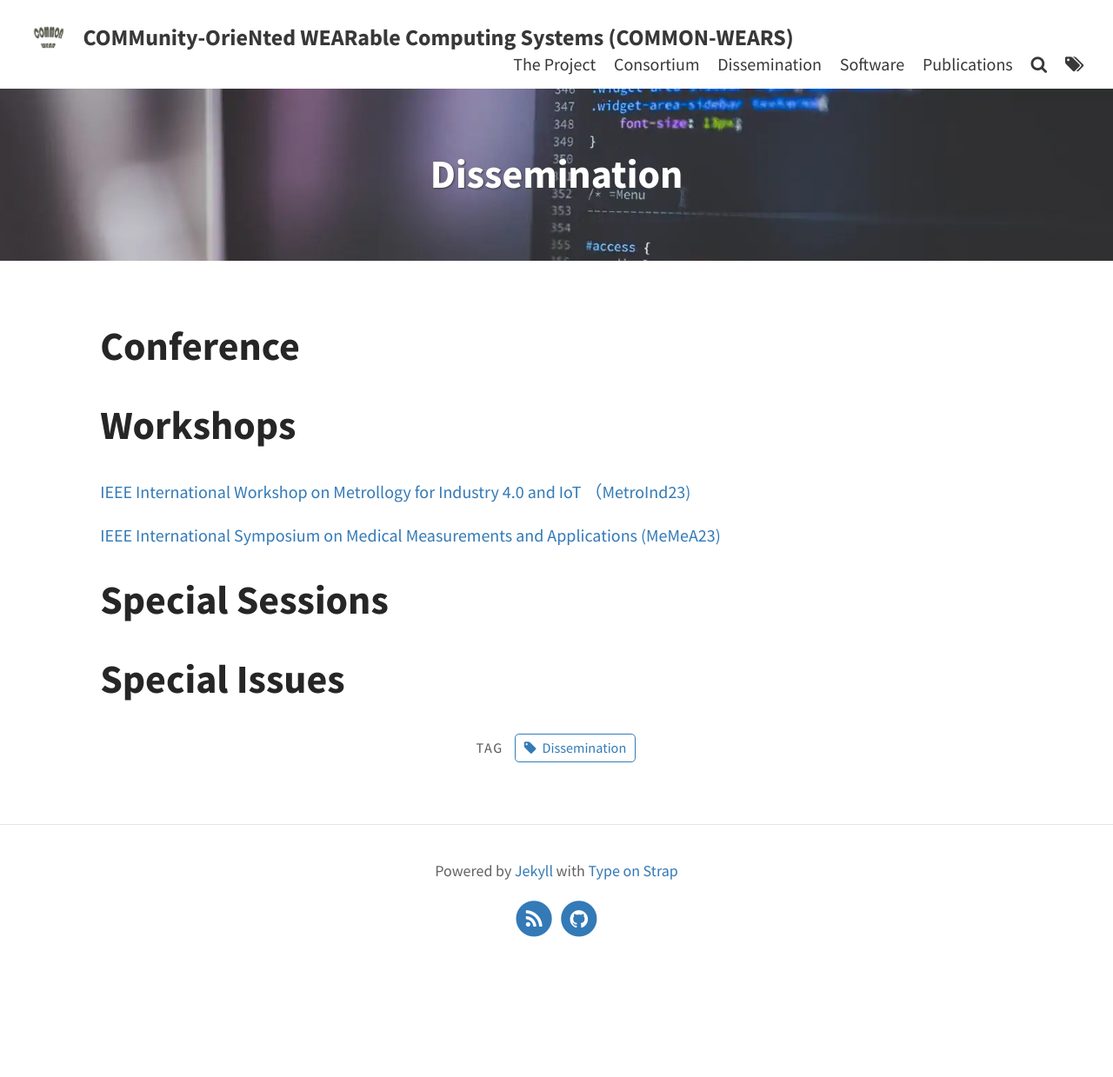
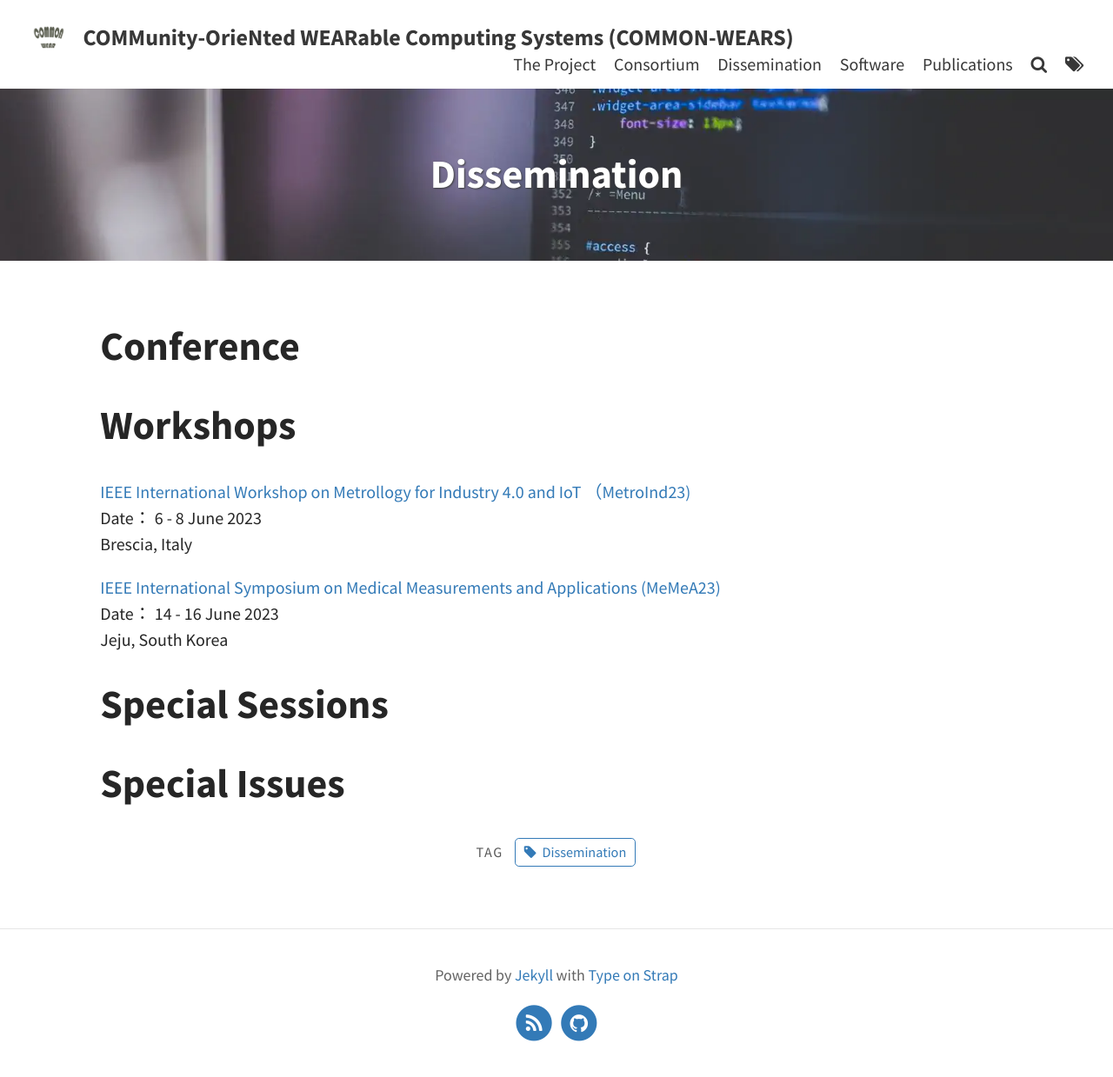
Before and after one commit to common-wears/2022, a Jekyll site: the page built from pages/3_dissemination.md, in a window 1280 px wide. Shown: the whole page at 87% size. Built offline with Jekyll 4.4.1, drawn with Linux system fonts in a browser that asks for light colours; before the commit the page ends 1119 px from its top, so only the background shows below that.

Commit message:
Update 3_dissemination.md

```diff
--- a/pages/3_dissemination.md
+++ b/pages/3_dissemination.md
@@ -12,8 +12,13 @@ tags: [Dissemination]
 # Workshops
 
 [IEEE International Workshop on Metrollogy for Industry 4.0 and IoT （MetroInd23)](https://www.metroind40iot.org/)
+Date： 6 - 8 June 2023
+Brescia, Italy
 
 [IEEE International Symposium on Medical Measurements and Applications (MeMeA23)](https://memea2023.ieee-ims.org/)
+Date： 14 - 16 June 2023
+Jeju, South Korea
+
 
 
 
```
